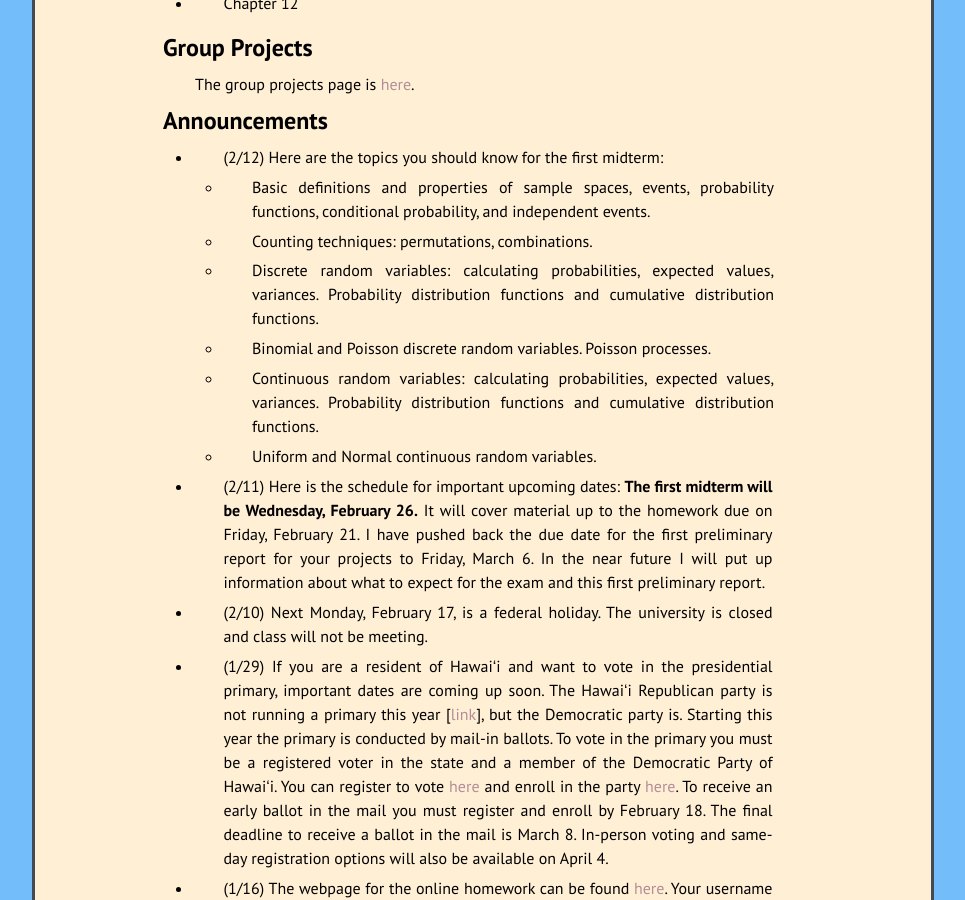
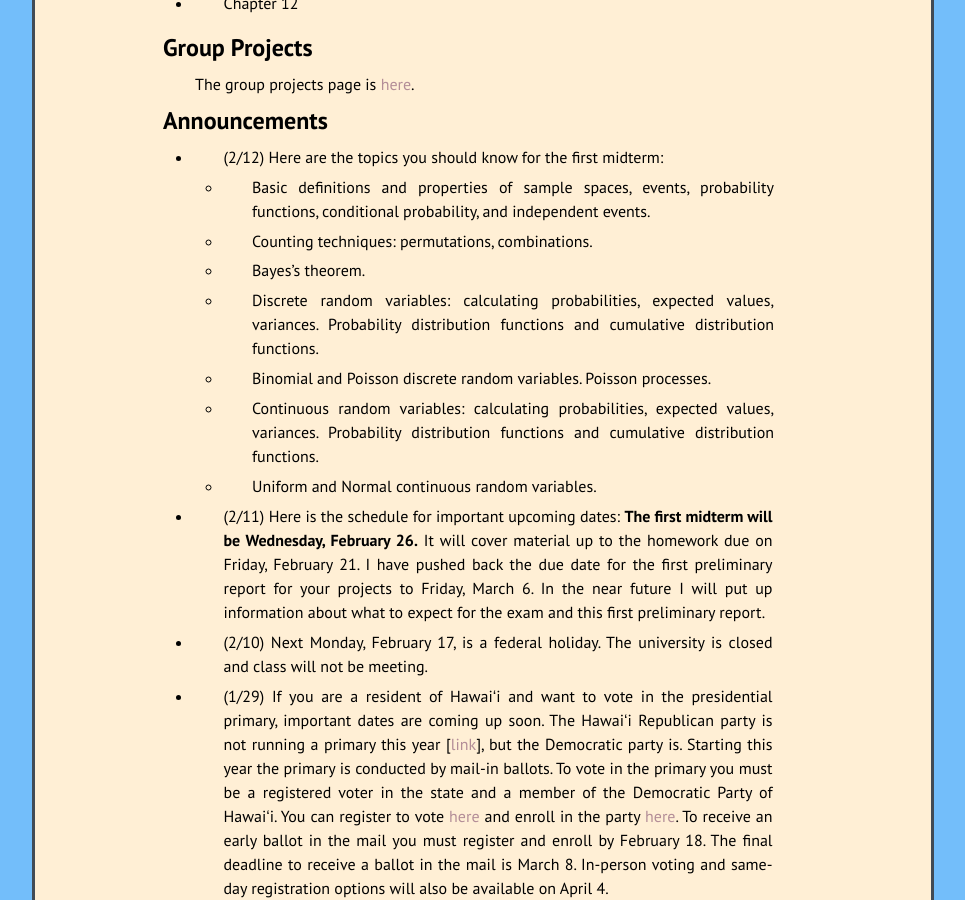
Before and after one commit to kamerynjw/kamerynjw.github.io, a Jekyll site: the page built from teaching/2020/math372.md, in a window 1280 px wide and 900 px high, scrolled down 606 px. Shown: the whole window, without its empty margins (157-1122 px from the left). Built offline with Jekyll 4.4.1, drawn with Linux system fonts in a browser that asks for light colours; nearby versions of some CDN libraries.

Commit message:
forgot to tell students they need to know Bayes

```diff
--- a/teaching/2020/math372.md
+++ b/teaching/2020/math372.md
@@ -45,6 +45,8 @@ Announcements
 
     * Counting techniques: permutations, combinations.
 
+    * Bayes's theorem.
+
     * Discrete random variables: calculating probabilities, expected values, variances. Probability distribution functions and cumulative distribution functions.
 
     * Binomial and Poisson discrete random variables. Poisson processes.
```
